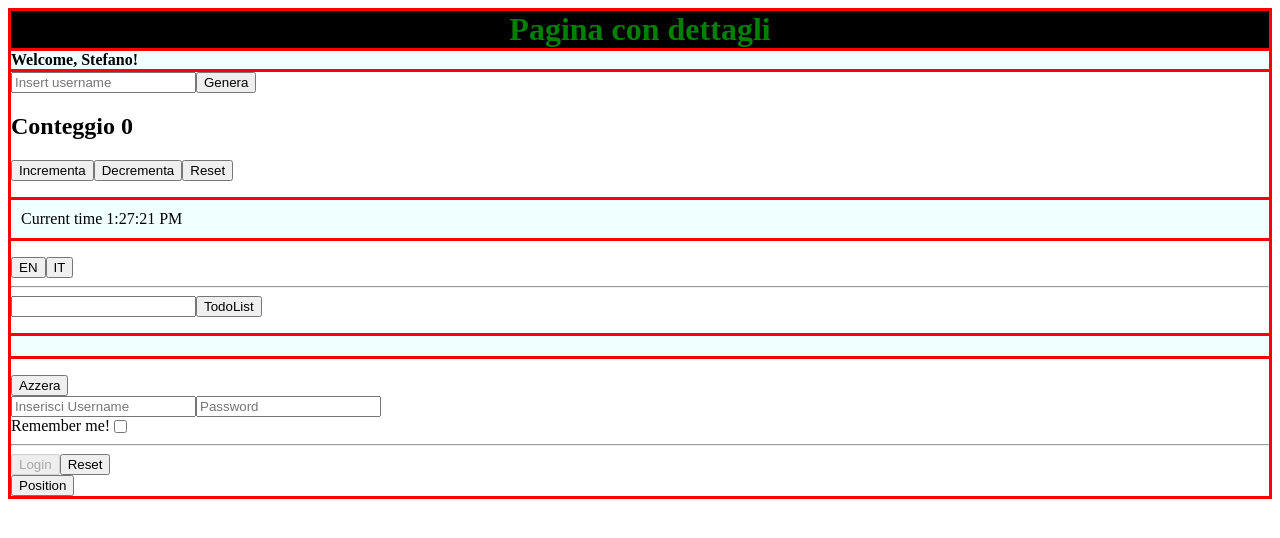
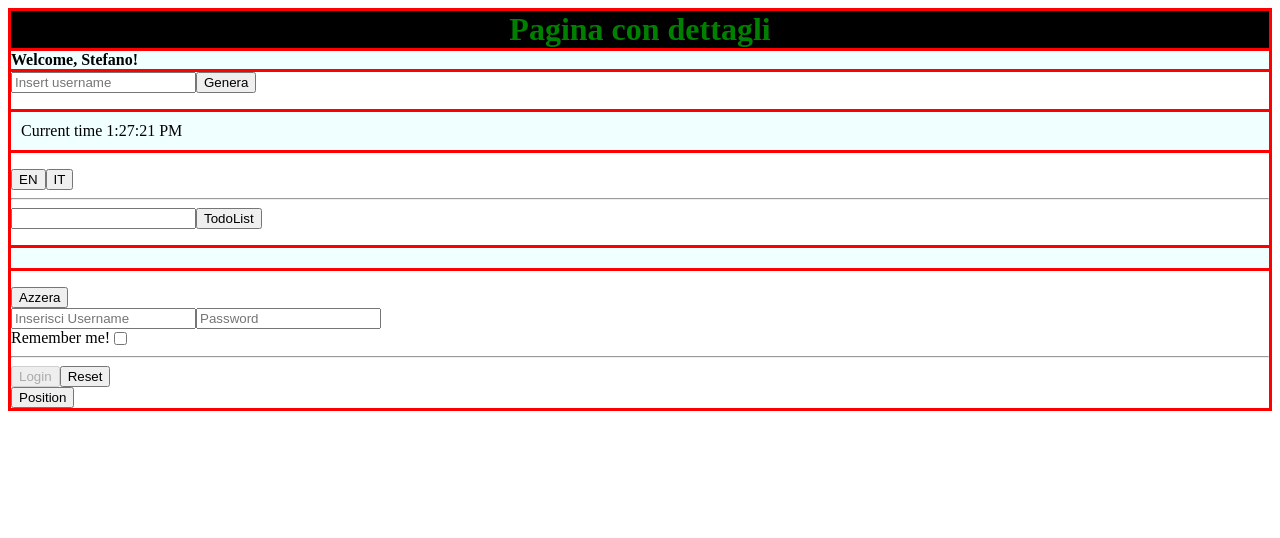
Before and after one commit to St3fan097/react_es, a React (Vite) app in the folder react-es_1/: page / in a window 1280 px wide. Shown: the top 538 px of the page. Built offline with nearby package versions, Linux system fonts and the light colour scheme.

Commit message:
exercise-48

```diff
--- a/react-es_1/src/app.jsx
+++ b/react-es_1/src/app.jsx
@@ -32,9 +32,9 @@ export function App() {
         <Container title={<h1 style={{ margin: 0 }}>Pagina con dettagli</h1>}>
             <Routes>
                 <Route path="/" element={<Welcome name="Stefano"/>} />
+                <Route path="/counter" element={<Counter initialValue={0} />} />
             </Routes>
             <GithubUser username="Stefano" />
-            <Counter initialValue={0} />
             <LanguageContext.Provider value={language}>
                 <Clock />
                 <button onClick={() => { switchLanguage("en") }}>EN</button>
```
